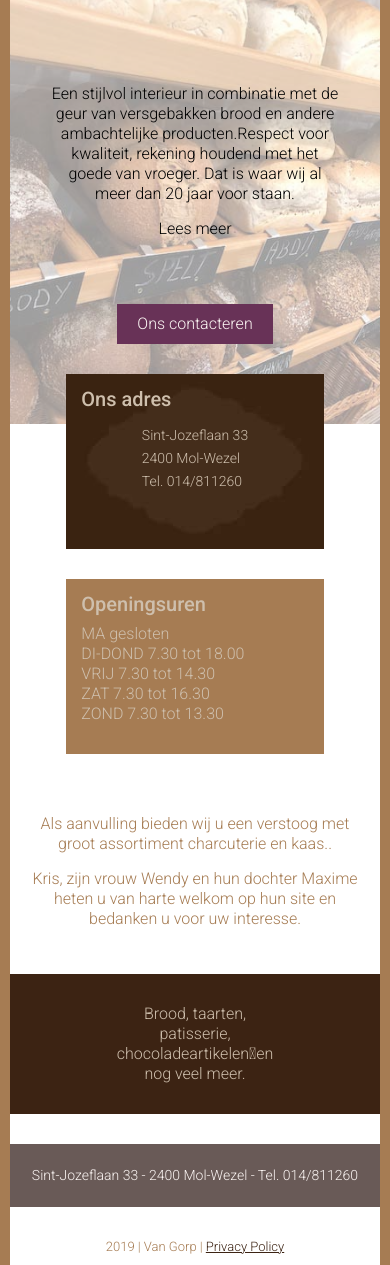
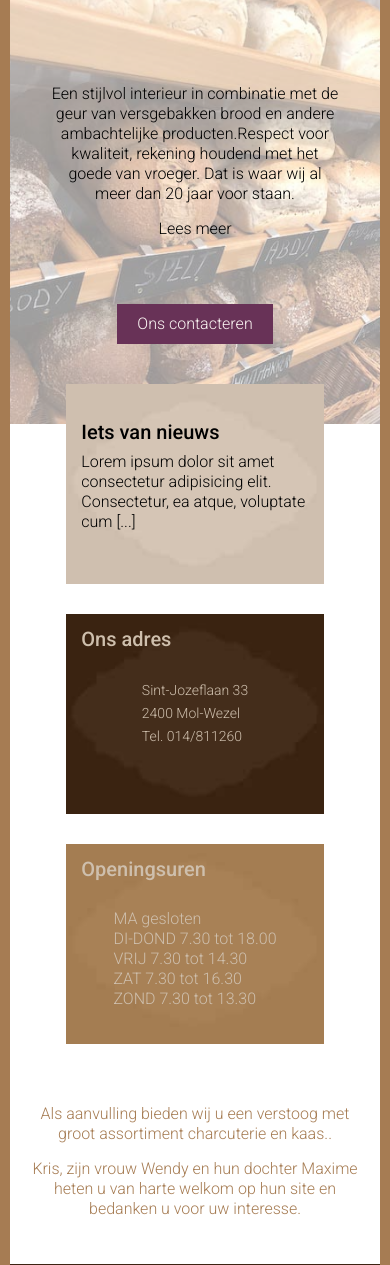
Before and after one commit to illutek/vangorp, a web app: file templates/html/index.html in a window 390 px wide. Shown: the part 127-1392 px from the top of the page. Run offline with its HTML, style and script files only (its server is not run), Linux system fonts and the light colour scheme; style sheets or scripts are compiled from the project's sources.

Commit message:
add news panel mobile vieuw

```diff
--- a/sass/00-abstracts/_mixins.scss
+++ b/sass/00-abstracts/_mixins.scss
@@ -62,7 +62,7 @@ $breakpoints: (
 
 @mixin panel($bg, $clr: $dark-vanilla) {
   width: 66vw;
-  min-height: 17.5rem;
+  min-height: 20rem;
   color: $clr;
   padding: 1.5rem;
   background-color: $bg;
--- a/sass/03-regions/_panels.scss
+++ b/sass/03-regions/_panels.scss
@@ -9,22 +9,32 @@
 
 .panel {
 
+  &__news {
+    @include panel($bg: $gray, $clr: $black);
+
+    display: flex;
+    align-items: center;
+    background: url('../images/panel-news-bcg.jpg') no-repeat center;
+    background-size: cover;
+    margin: -4rem auto 3rem;
+  }
+
   &__address {
     @include panel($bg: $brown);
 
     background: url('../images/panel-address-bcg.jpg') no-repeat center;
     background-size: cover;
-    margin: -5rem auto 3rem;
+    margin: 0 auto 3rem;
 
-    &-grid {
+    &__grid {
 
       display: grid;
       grid-template-rows: 1fr 2fr;
-
     }
 
     &-info {
       justify-self: center;
+      padding-top: 1rem;
     }
 
   }
@@ -35,8 +45,19 @@
 
   &__opening-hours {
     @include panel($bg: $light-brown);
+    background: url('../images/panel-opening-hours-bcg.jpg') no-repeat center;
+    background-size: cover;
 
     margin: 0 auto 3rem;
 
+    &__grid {
+      display: grid;
+      grid-template-rows: 1fr 2fr;
+    }
+
+    &__info {
+      justify-self: center;
+    }
+
   }
 }
--- a/templates/html/index.html
+++ b/templates/html/index.html
@@ -120,8 +120,17 @@
       <div class="grid__container">
         <div class="grid__row">
 
+          <div class="panel__news">
+            <div class="panel__news__inner">
+              <h3>Iets van nieuws</h3>
+              <p>Lorem ipsum dolor sit amet consectetur adipisicing elit.
+                Consectetur, ea atque, voluptate cum [...]
+              </p>
+            </div>
+          </div>
+
           <div class="panel__address">
-            <div class="panel__address-grid">
+            <div class="panel__address__grid">
 
               <header class="panel__address-heading">
                 <h3>Ons adres</h3>
@@ -143,9 +152,10 @@
           </div>
 
           <div class="panel__opening-hours">
-            <h3>Openingsuren</h3>
+            <div class="panel__opening-hours__grid">
+              <h3>Openingsuren</h3>
 
-            <div class="openings-hours">
+            <div class="panel__opening-hours__info">
               MA gesloten
               <br> DI-DOND 7.30 tot 18.00
               <br> VRIJ 7.30 tot 14.30
@@ -153,6 +163,8 @@
               <br> ZOND 7.30 tot 13.30
               <br>
             </div>
+            </div>
+
           </div>
 
         </div>
```
Also changed, not shown: images/panel-news-bcg.jpg (added), images/panel-opening-hours-bcg.jpg (added).
